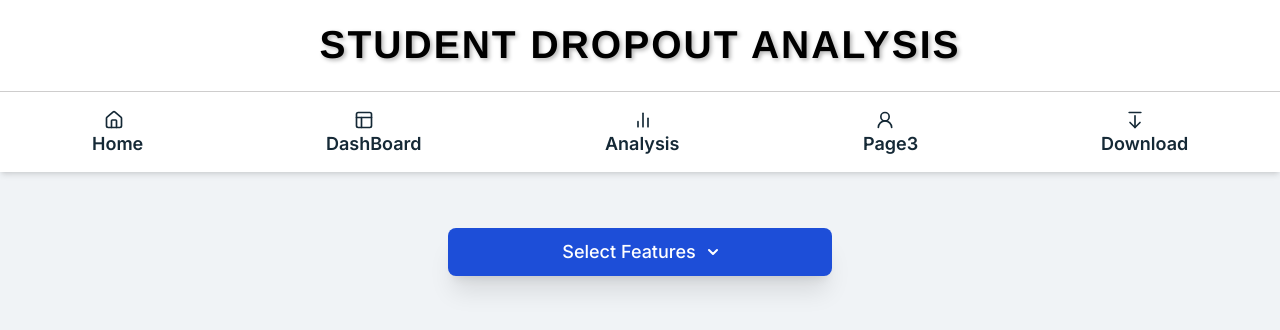
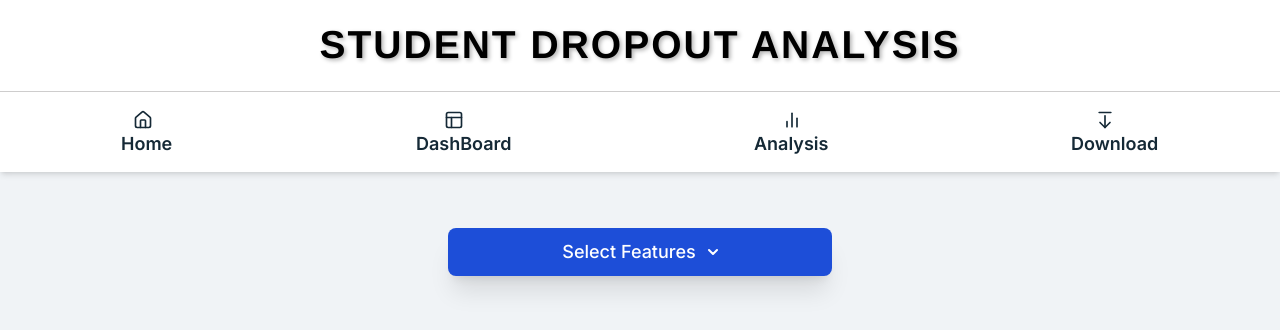
Before and after one commit to Ashes2004/dropout_ratio, a Next.js app: page / in a window 1280 px wide. Shown: the top 330 px of the page. Built offline with nearby package versions, Linux system fonts and the light colour scheme.

Commit message:
Update Header.jsx

```diff
--- a/app/Components/Header.jsx
+++ b/app/Components/Header.jsx
@@ -35,10 +35,7 @@ function Header() {
           <BarChart2 className="h-5 mt-6 w-5 ml-7 "/>
           <span className="link-name font-semibold hover:text-blue-800">Analysis</span>
         </a>
-        <a href="#" className="nav-link hvrcenter hover:text-blue-800">
-         <UserRound className="h-5 mt-6 w-5 ml-3  "/>
-          <span className="link-name font-semibold hover:text-blue-800">Page3</span>
-        </a>
+
         <div class="relative">
   <button class="btn bg-gradient-info dropdown-toggle nav-link hvrcenter" type="button" id="dropdownMenuButtonnav" aria-haspopup="true" aria-expanded="false" onClick={()=> toggle()}>
   <ArrowDownFromLine className="h-5 mt-6 w-5 ml-6"/> <span className="link-name font-semibold hover:text-blue-800">Download</span>
@@ -46,7 +43,7 @@ function Header() {
   <ul class={`dropdown-menu absolute w-36 ${dropdown==false ? 'hidden' : null} bg-white border rounded-md shadow-md`} aria-labelledby="dropdownMenuButtonnav">
     <li  onClick={()=> toggle()}><a class="dropdown-item block px-4 py-2" href="#">Get Report PDF</a></li>
     <hr class="my-1"/>
-    <li  onClick={()=> toggle()}><a class="dropdown-item block px-4 py-2" href="#">Get Data CSV</a></li>
+    <li  onClick={()=> toggle()}><a class="dropdown-item block px-4 py-2" href="https://docs.google.com/spreadsheets/d/1e5ENZNsD10pWJ0ZxzLngf1N5eh2CfkoT/view#gid=900048471">Get Data CSV</a></li>
   </ul>
 </div>
 
```
